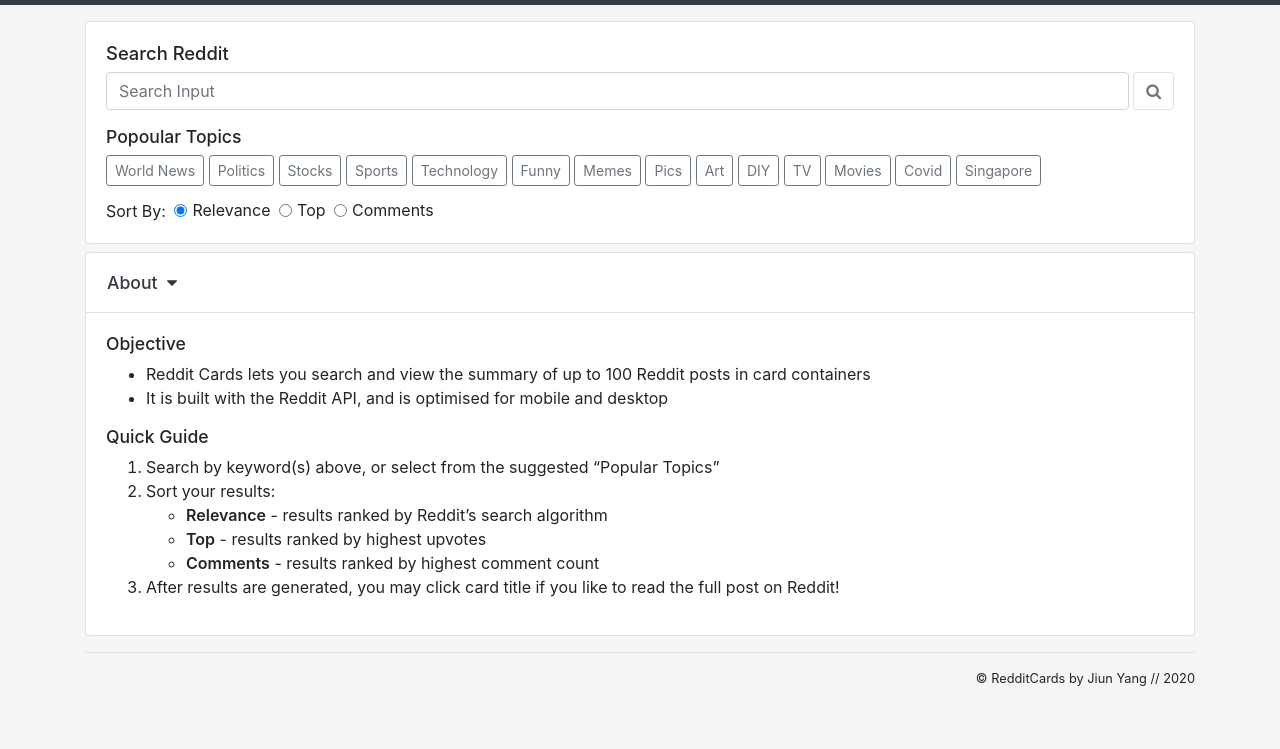
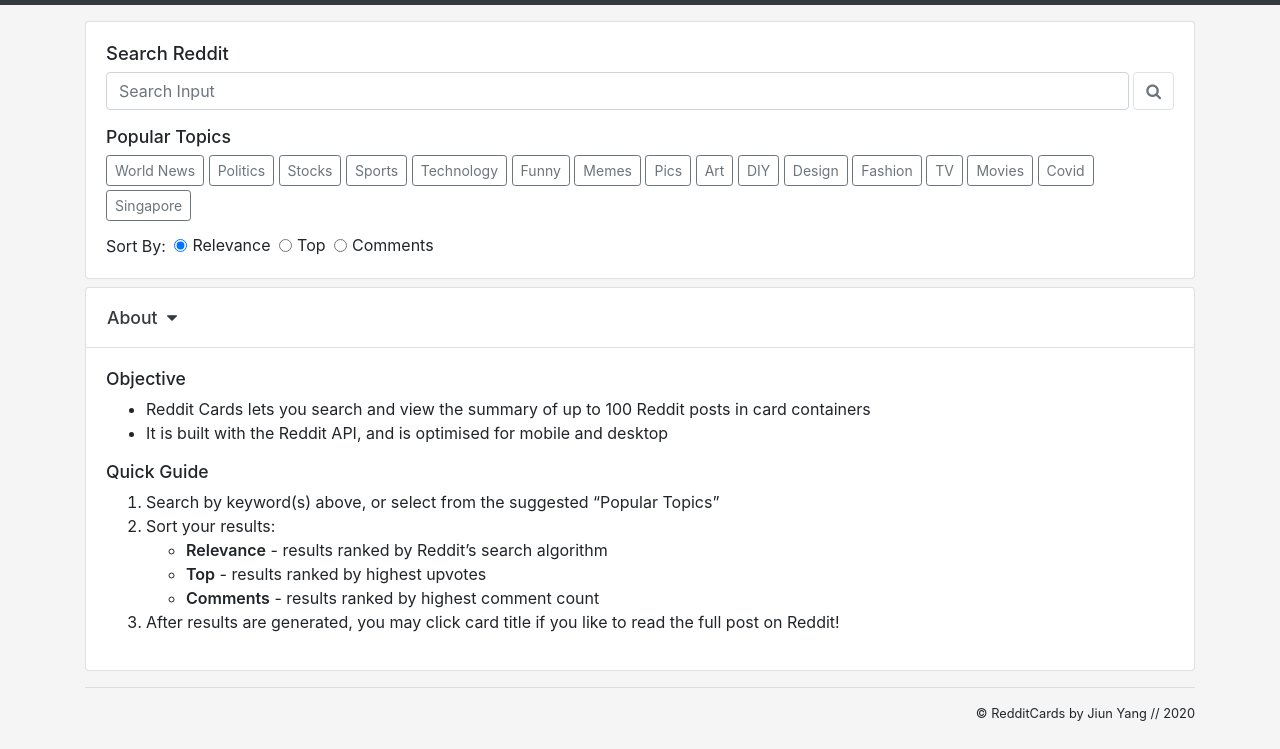
Before and after one commit to Code-Institute-Submissions/jyfoo213-RedditCards, a plain HTML site: page index.html in a window 1280 px wide. Shown: the part 51-800 px from the top of the page. Drawn offline with nearby package versions, Linux system fonts and the light colour scheme.

```diff
--- a/index.html
+++ b/index.html
@@ -39,7 +39,7 @@
 
         <!-- popular topics -->
         <div class="mb-2" id="recommendations">
-          <h3>Popoular Topics</h3>
+          <h3>Popular Topics</h3>
           <button class="recc btn btn-outline-secondary btn-sm mb-1">World News</button>
           <button class="recc btn btn-outline-secondary btn-sm mb-1">Politics</button>
           <button class="recc btn btn-outline-secondary btn-sm mb-1">Stocks</button>
@@ -50,6 +50,8 @@
           <button class="recc btn btn-outline-secondary btn-sm mb-1">Pics</button>
           <button class="recc btn btn-outline-secondary btn-sm mb-1">Art</button>
           <button class="recc btn btn-outline-secondary btn-sm mb-1">DIY</button>
+          <button class="recc btn btn-outline-secondary btn-sm mb-1">Design</button>
+          <button class="recc btn btn-outline-secondary btn-sm mb-1">Fashion</button>
           <button class="recc btn btn-outline-secondary btn-sm mb-1">TV</button>
           <button class="recc btn btn-outline-secondary btn-sm mb-1">Movies</button>
           <button class="recc btn btn-outline-secondary btn-sm mb-1">Covid</button>
```
Also changed, not shown: 1 other file.
